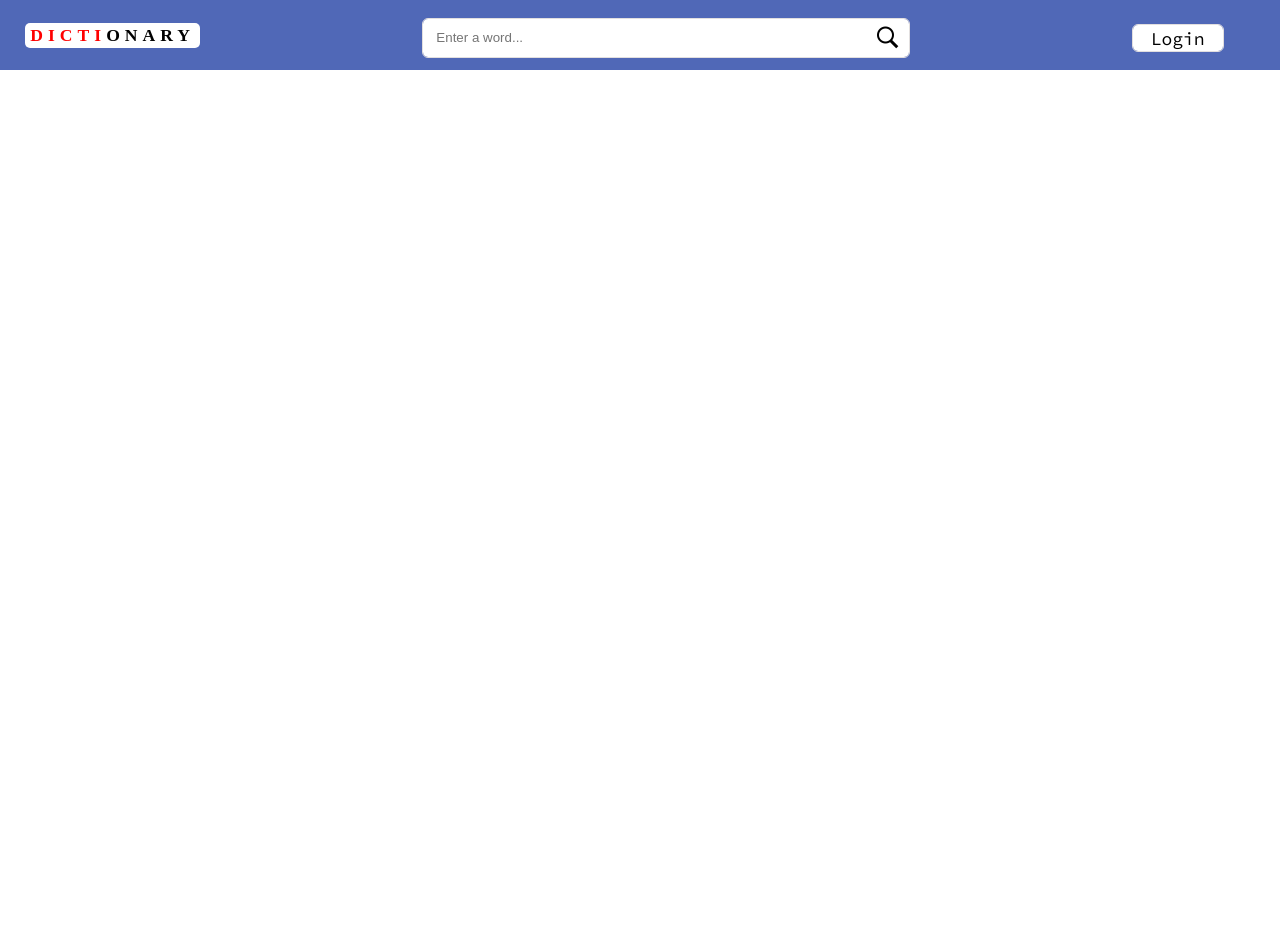
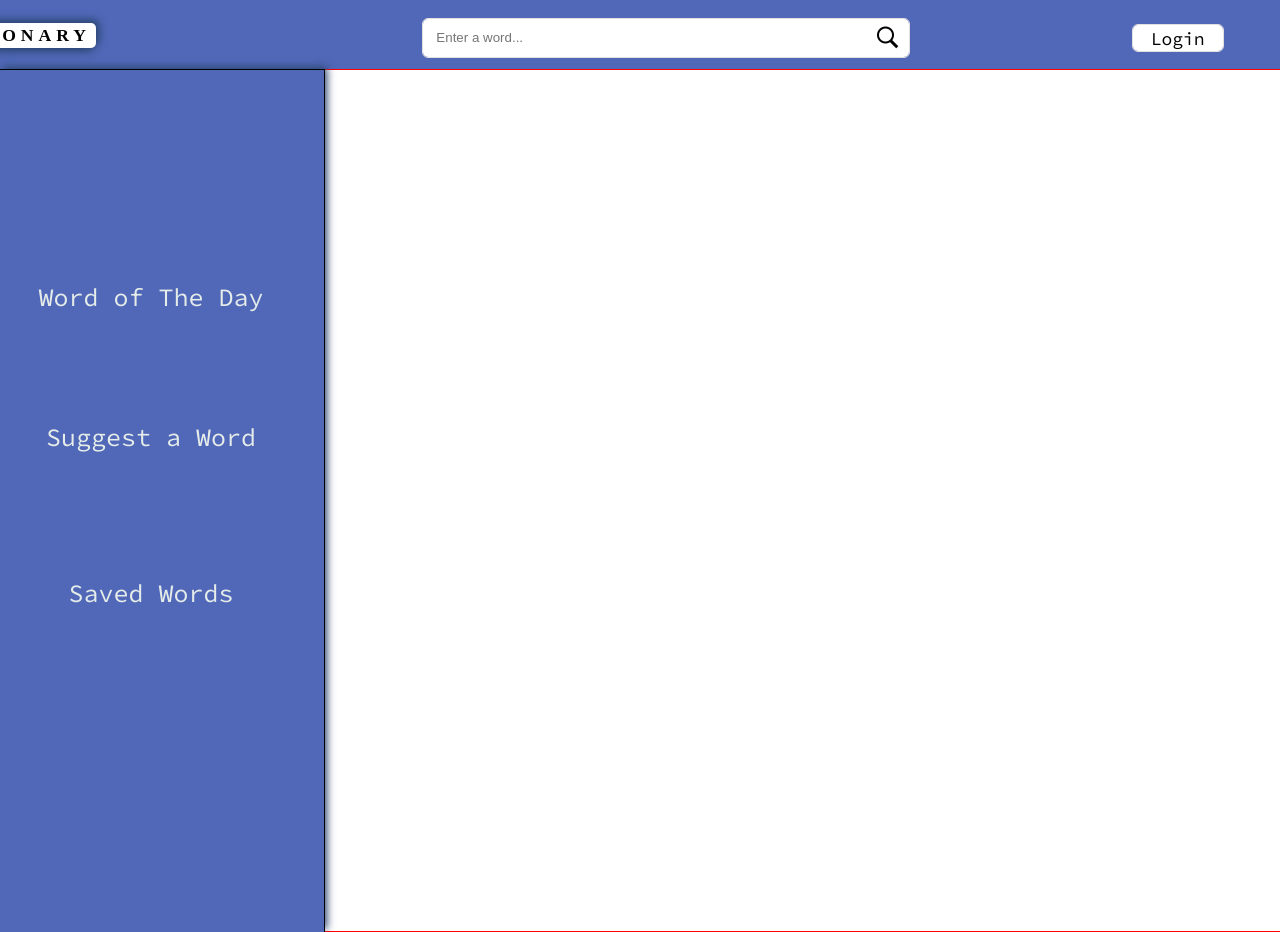
Before and after one commit to Rio0628/dictionary-thess-app, a React (Create React App) app: page / in a window 1280 px wide. Before the commit the page ends 800 px from the top, so only its background shows below. Built offline with nearby package versions, Linux system fonts and the light colour scheme; a web font is replaced by a local one.

Commit message:
Created Sidebar
- Created a simple sidebar for the application that will allow the user to  have different option apart from the main search function.
- Added a box shadow for the application logo.

```diff
--- a/src/App.js
+++ b/src/App.js
@@ -6,16 +6,21 @@ export default class App extends Component {
     return (
       <div className='container'>
         <div className='headbarContainer'>
-          <p className='appLogo'><span>Dicti</span>onary</p>
-
+          <p className='appLogo opened'><span>Dicti</span>onary</p>
           <div className='searchbarContainer'>
             <input type='text' placeholder='Enter a word...' className='searchbar'/>
             <div className='searchbarBtn'><img src={searchIcon} alt='search button'/></div>
           </div>
-
           <div className='loginBtn'>Login</div>
         </div>
 
+       <div className='mainViewDctnry'>
+          <div className='sidebar'>
+            <p className='wordOfDay'>Word of The Day</p>
+            <p className='suggestWord'>Suggest a Word</p>
+            <p className='savedWords'>Saved Words</p>
+          </div>
+       </div>
 
       </div>
     );
--- a/src/index.css
+++ b/src/index.css
@@ -3,6 +3,10 @@
 body {
   font-family: 'Source Code Pro';
   margin: 0;
+}
+
+.container {
+  height: 48rem;
 }
 
 /* -- HEADBAR STYLES -- */
@@ -12,6 +16,7 @@ body {
   flex-direction: row;
   justify-content: space-evenly;
   padding: 5px 10px;
+  /* height: 4rem; */
   background: #5068b7;
 }
 
@@ -29,6 +34,12 @@ body {
   background: #fff;
   border-radius: 5px;
   cursor: pointer;
+}
+
+.appLogo.opened {
+  position: relative;
+  right: 13.5rem;
+  box-shadow: 3px -3px 8px #2b4570, -3px 3px 8px #2b4570;
 }
 
 .appLogo span {
@@ -110,13 +121,61 @@ body {
   background: #e2dfdf;
   font-weight: 600;
 }
+
+/* -- MAIN VIEW DICTIONARY STYLES -- */
+
+.mainViewDctnry {
+  position: relative;
+  /* bottom: 20px; */
+  height: 53.8rem;
+  outline: 1px solid red;
+}
+
+/* -- SIDEBAR STYLES -- */
+
+.sidebar {
+  position: relative;
+  /* bottom: 15px; */
+  height: 53.6rem;
+  width: 19rem;
+  background: #5068b7;
+  color: #e5ece9;
+  font-size: 25px;
+  display: flex;
+  flex-direction: column;
+  justify-content: space-evenly;
+  padding: 2px 10px;
+  box-shadow: 3px -3px 8px #2b4570;
+  /* border-bottom: 1px solid #2b4570; */
+  outline: 1px solid black;
+}
+
+.wordOfDay, .suggestWord, .savedWords {
+  position: relative;
+  bottom: -2rem;
+  left: 1rem;
+  width: 15rem;
+  text-align: center;
+  padding: 2px 5px;
+  cursor: pointer;
+  /* outline: 1px solid red; */
+}
+
+.suggestWord {
+  bottom: 4rem;
+}
+
+.savedWords {
+  bottom: 9rem;
+}
+
+.wordOfDay:hover, .suggestWord:hover, .savedWords:hover {
+  box-shadow: 0px 1px 3px #e5ece9,  0px -1px 3px #e5ece9;
+}
+
 /*
- <p className='dictionaryLogo'><span>Dicti</span>onary</p>
-
-          <div className='searchbarContainer'>
-            <input type='text' className='searchbar'/>
-            <div className='searchbarBtn'></div>
-          </div>
-
-          <div className='loginBtn'>Login</div>
+<div className='sidebar'>
+          <p className='wordOfDay'>Word of The Day</p>
+          <p className='suggestWord'>Suggest a Word</p>
+          <p className='savedWords'>Saved Words</p>
         </div> */
```
